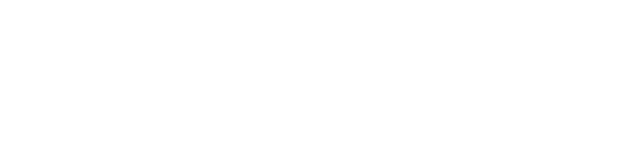
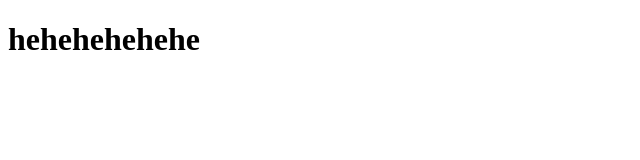
Before and after one commit to putrilest/integer-squad, a plain HTML site: page index.html in a window 1280 px wide. Shown: the whole page, without its empty margins (0-640 px from the left). Drawn offline with Linux system fonts and the light colour scheme.

Commit message:
add hehehehe

```diff
--- a/index.html
+++ b/index.html
@@ -7,6 +7,6 @@
     <title>Document</title>
 </head>
 <body>
-
+    <h1>hehehehehehe</h1>
 </body>
 </html>
```
